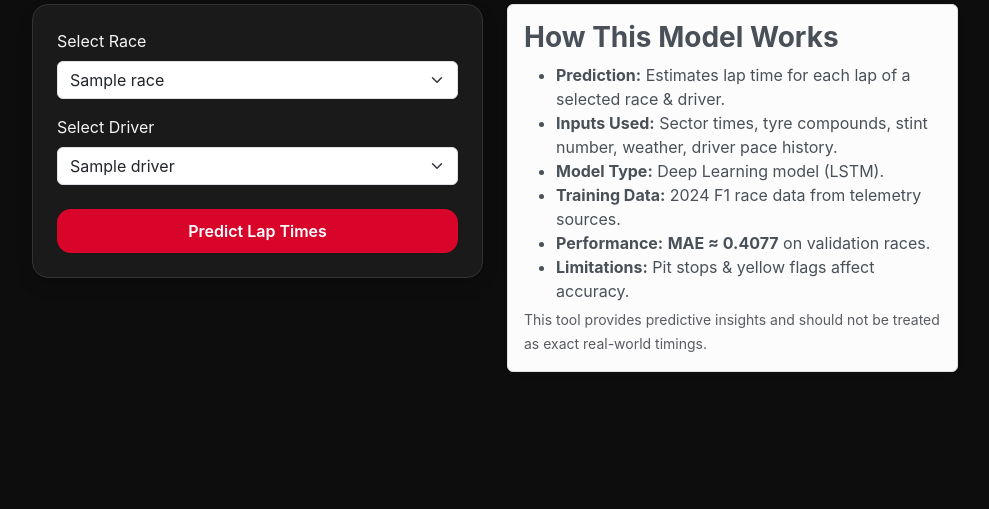
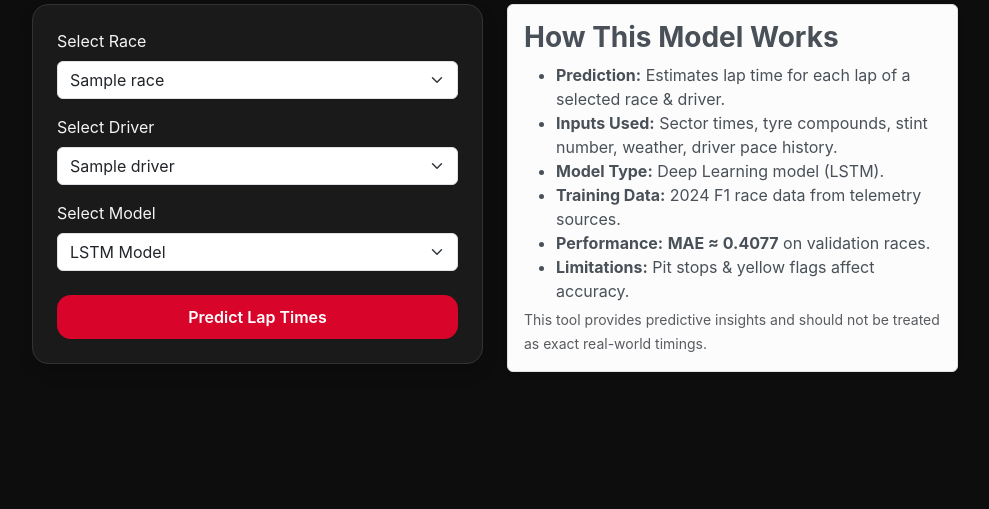
Before and after one commit to Jezter0/F1-Lap-Time-Predictor, a Flask app: template templates/index.html in a window 1280 px wide. Shown: the part 186-695 px from the top of the page, without its empty margins (145-1134 px from the left). Run offline with Flask 3, Linux system fonts and the light colour scheme; the template is opened without the code that fills it: most values are stand-ins (such as "Sample title", 1, 10 or a date in 2020); parts of the project's set-up code (start-up, migrations or seed data) failed here and were passed over.

Commit message:
Model change added

```diff
--- a/app.py
+++ b/app.py
@@ -34,6 +34,14 @@ def index():
 def predict():
     race = request.form["race"]
     driver = request.form["driver"]
+    model_choice = request.form["model_choice"]
+
+    if model_choice == "lstm":
+        model_path = "static/model/F1_laptime_model.keras"
+    else:
+        model_path = "static/model/F1_laptime_model_bilstm.keras"
+    model = tf.keras.models.load_model(model_path, compile=False)
+
 
     df_race = load_race_data(2025, race)
     df_driver = df_race[df_race["Driver"] == driver].sort_values("LapNumber")
--- a/templates/index.html
+++ b/templates/index.html
@@ -26,6 +26,12 @@
                     {% for d in drivers %}
                         <option value="{{ d }}">{{ d }}</option>
                     {% endfor %}
+                </select>
+
+                <label class="form-label mt-3">Select Model</label>
+                <select name="model_choice" class="form-select" required>
+                    <option value="lstm">LSTM Model</option>
+                    <option value="bilstm">Bi-LSTM Model</option>
                 </select>
 
                 <button class="btn btn-danger w-100 mt-4" type="submit">
```
